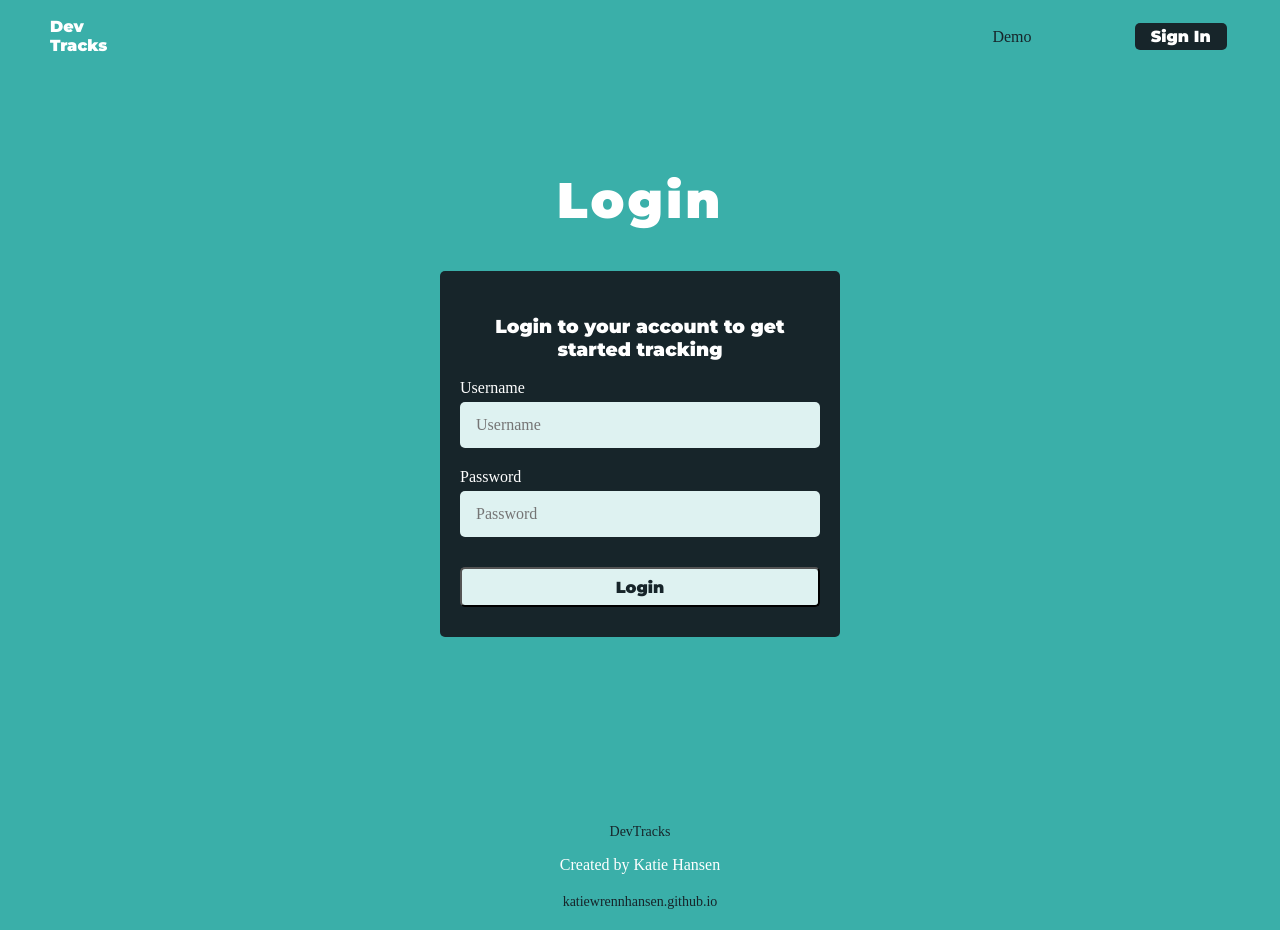
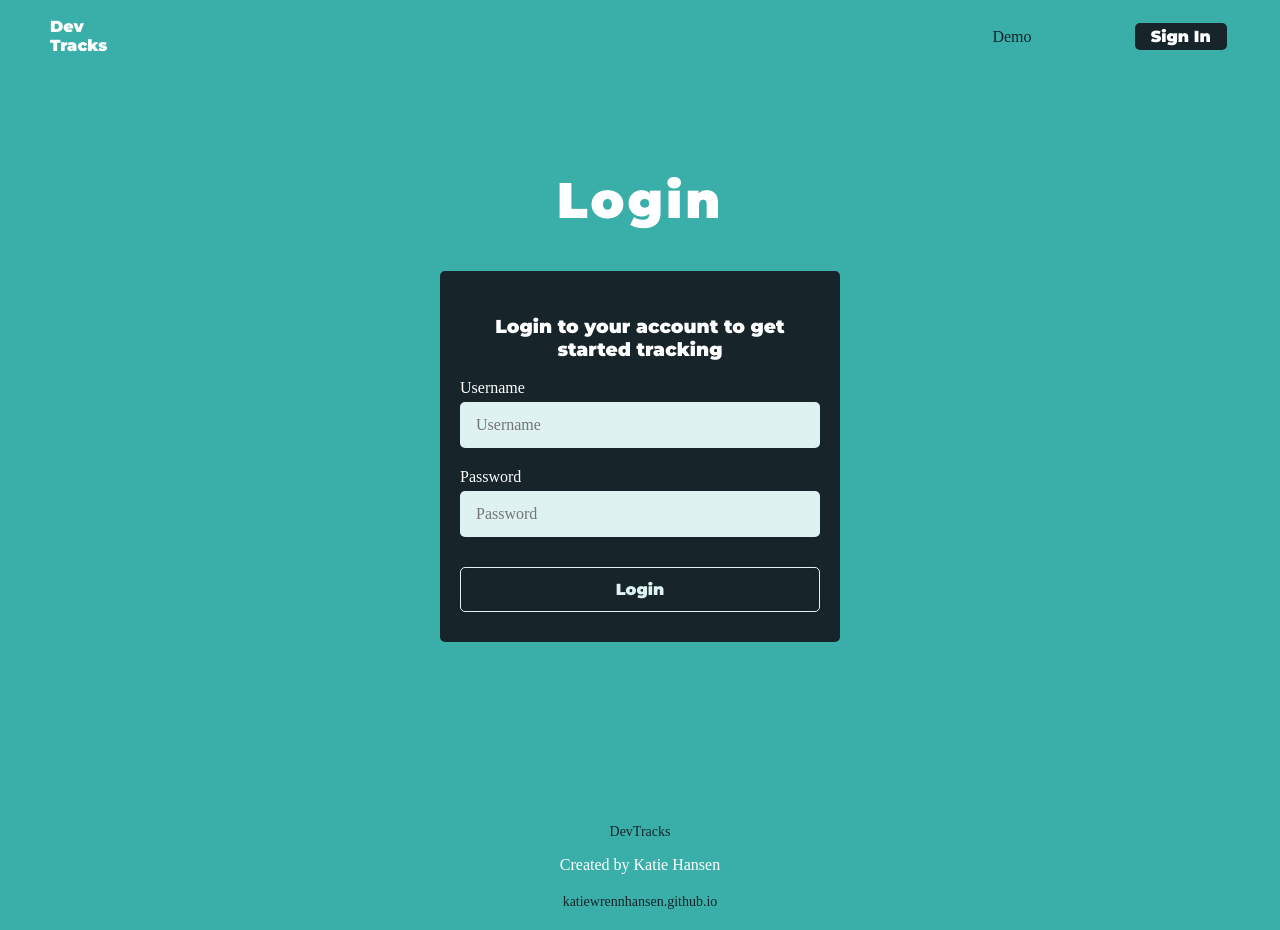
Before and after one commit to katiewrennhansen/dev-tracks, a React (Create React App) app: page /login in a window 1280 px wide. Built offline with nearby package versions, Linux system fonts and the light colour scheme.

Commit message:
change hover effect on login button to match

```diff
--- a/src/App.css
+++ b/src/App.css
@@ -386,7 +386,7 @@ select {
 }
 
 input[type='submit'],
-.login-form button:hover,
+.login-form button,
 .submit button {
     color: #DEF2F1;
     border: 1px solid #DEF2F1;
@@ -396,14 +396,14 @@ input[type='submit'],
 
 .login-form button {
     width: 100%;
-    height: 40px;
+    height: 45px;
     border-radius: 5px;
     font-size: 16px;
     margin-top: 10px;
 }
 
 input[type='submit']:hover,
-.login-form button,
+.login-form button:hover,
 .submit button:hover {
     color: #17252A;
     background: #DEF2F1;
```
